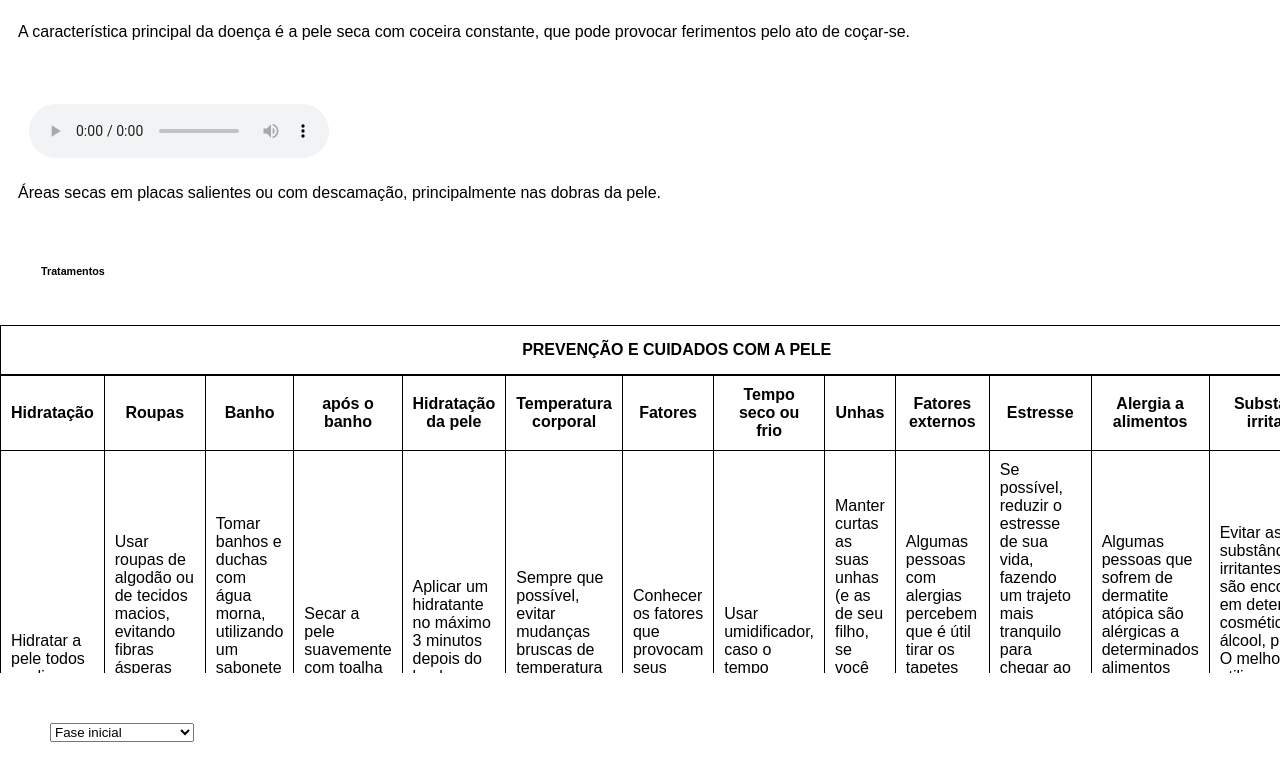
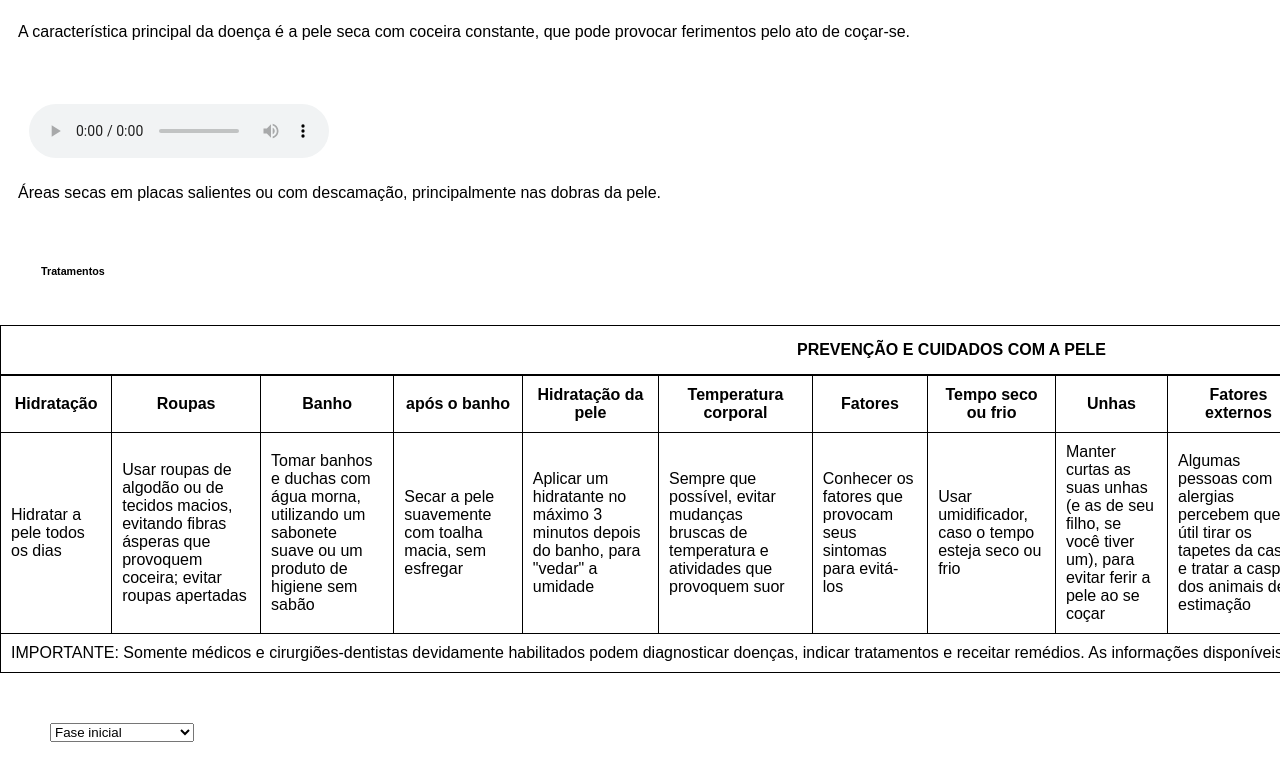
Before and after one commit to GKPTAN/HTML-CSS, a plain HTML site: page Exercicios/ex011/p002/p002.html in a window 1280 px wide. Shown: the part 264-1040 px from the top of the page. Drawn offline with Linux system fonts and the light colour scheme.

Commit message:
update width and height

```diff
--- a/Exercicios/ex011/p002/estilos/style.css
+++ b/Exercicios/ex011/p002/estilos/style.css
@@ -30,14 +30,13 @@ h6 {
 
 .container {
     overflow-x: auto;
-    max-height: 348px;
 }
 
 table {
     display: block;
     border-collapse: collapse;
-    width: 100%;
-    max-height: 348px;
+    width: 1903px;
+    height: 348px;
 }
 
 table > caption {
```
